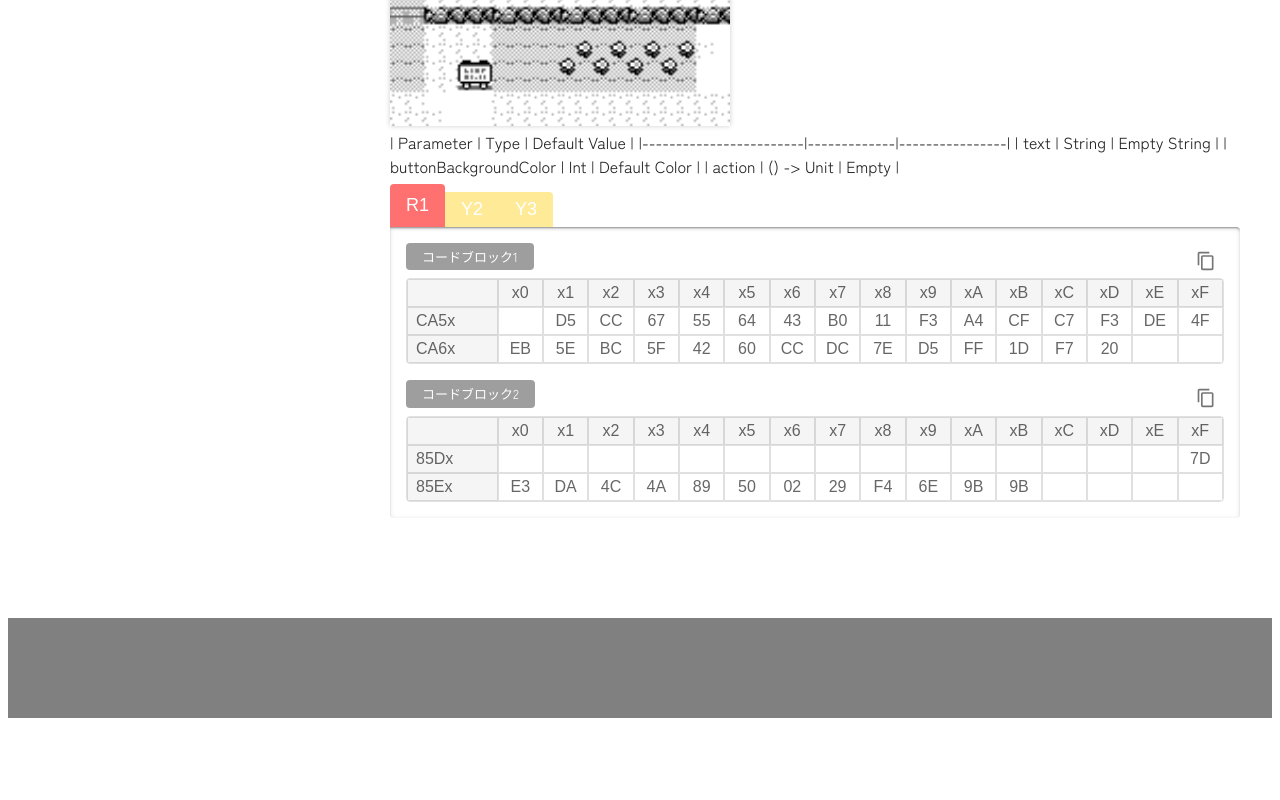
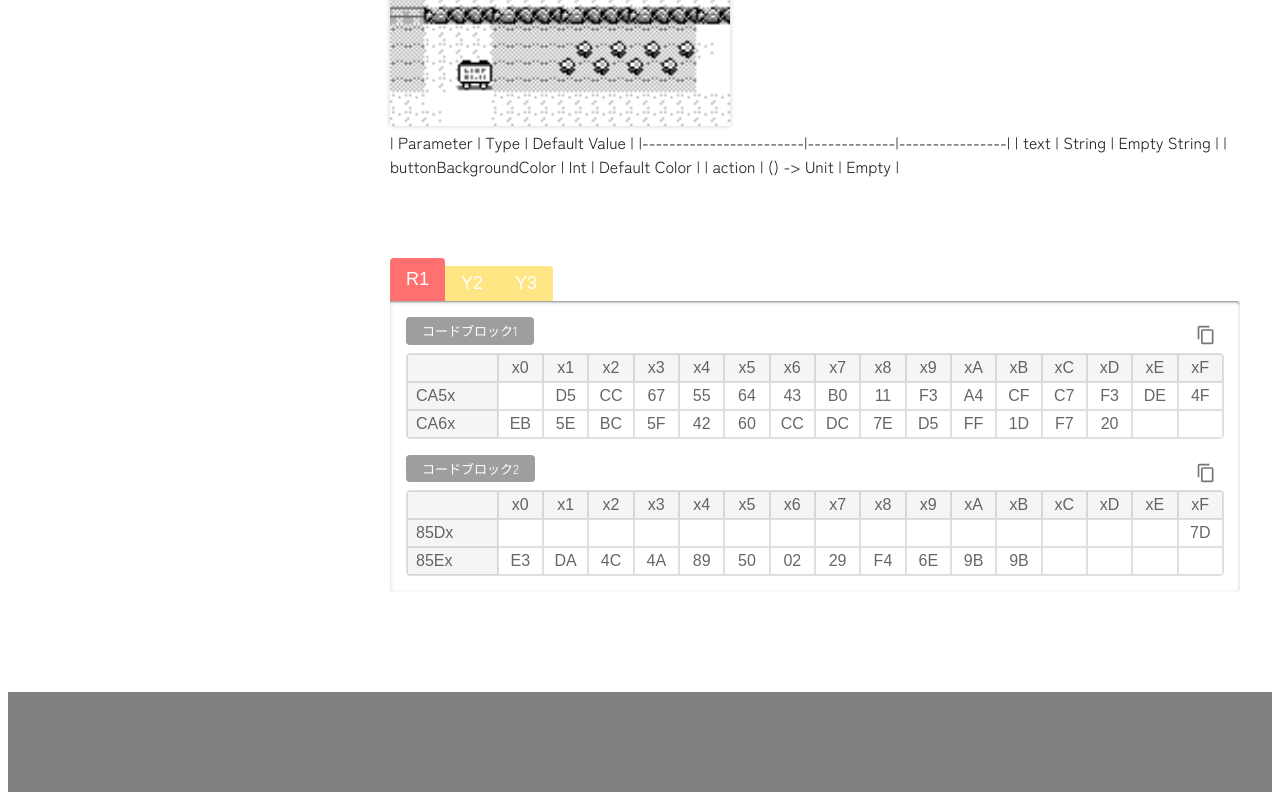
Before and after one commit to i-X-ce/poke-code, a Next.js app: page /codes/first-post in a window 1280 px wide. Shown: the part 2227-3027 px from the top of the page. Before the commit the page ends 2953 px from the top, so only its background shows below. Built offline with nearby package versions, Linux system fonts and the light colour scheme; a web font is replaced by a local one; what @mui/material-nextjs would draw is missing.

Commit message:
💄 コード部のスタイルを調整

```diff
--- a/src/app/_components/CodeContentView/VersionTab.tsx
+++ b/src/app/_components/CodeContentView/VersionTab.tsx
@@ -19,7 +19,7 @@ function VersionTab({ version, selected = false, radius, onClick }: { version: P
                     py={selected ? 1 : .5}
                     sx={{
                         backgroundColor: ver2css(version),
-                        opacity: selected ? 1 : 0.5,
+                        opacity: selected ? 1 : 0.6,
                     }}>
                     <Typography
                         fontSize={"large"}
--- a/src/app/_components/CodeContentView/index.tsx
+++ b/src/app/_components/CodeContentView/index.tsx
@@ -14,7 +14,7 @@ function CodeContentView({ content }: { content: CodeContentModel[] }) {
     }
 
     return (
-        <Stack>
+        <Stack marginTop={10}>
             {/* バージョンタグ部 */}
             <Stack direction={"row"} alignItems={"end"}>
                 {content.map((c, index) => (
```
